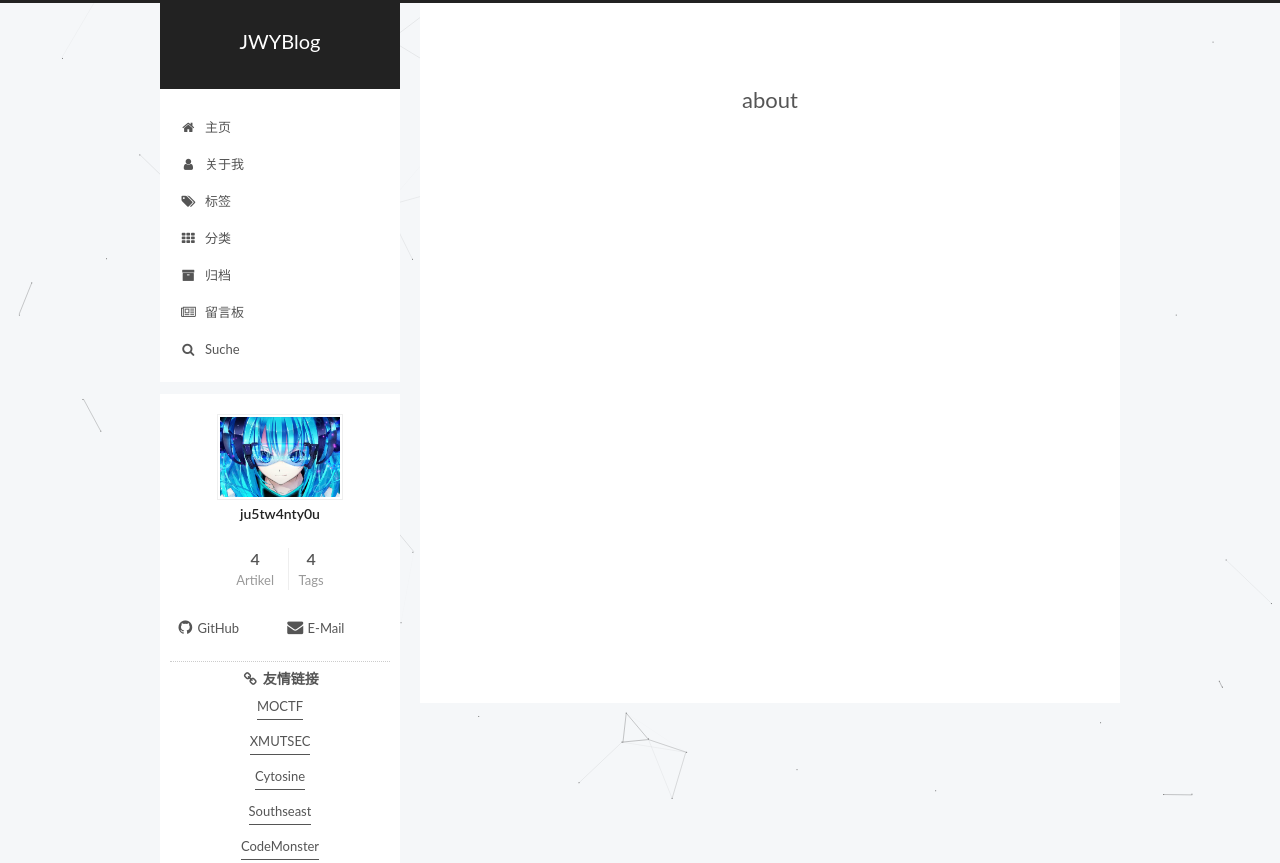
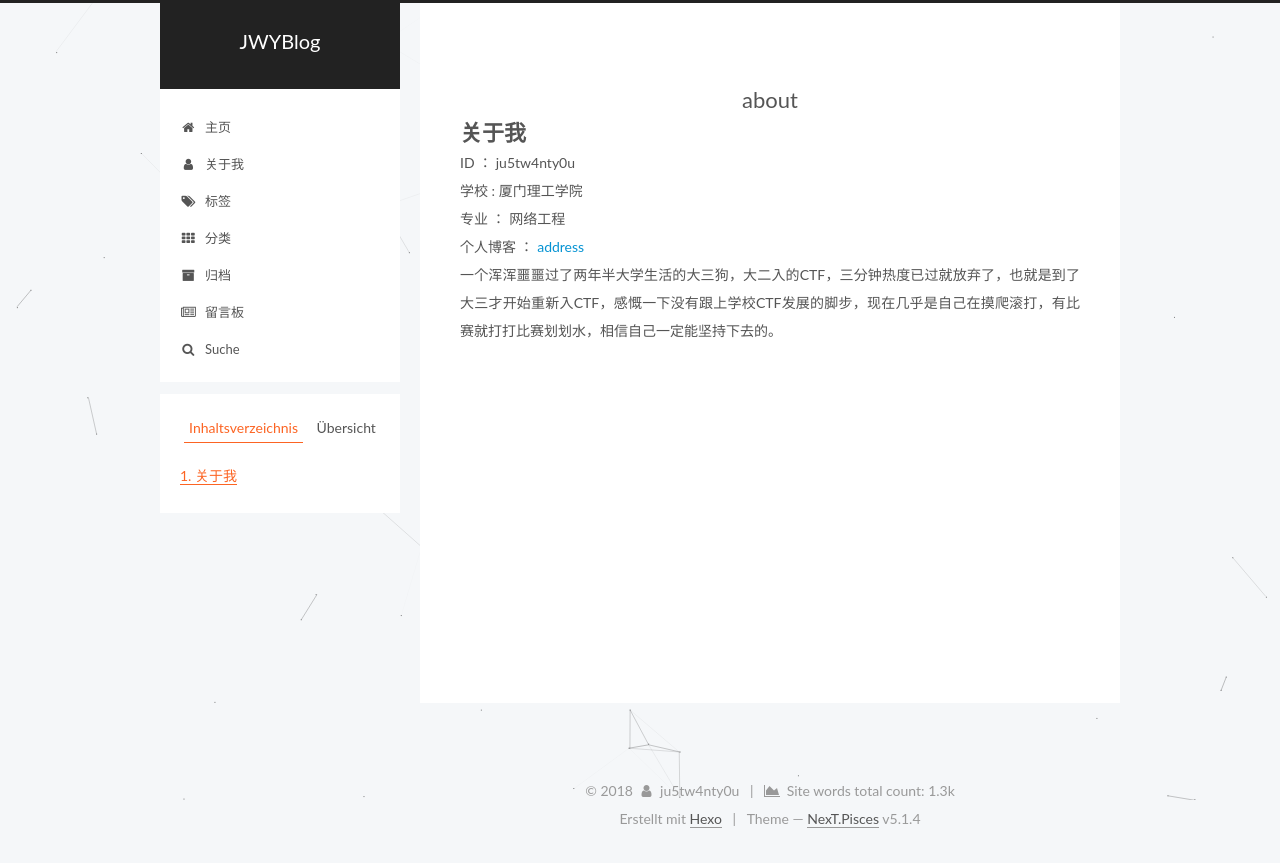
Before and after one commit to hqllsm/hqllsm.github.io, a plain HTML site: page about/index.html in a window 1280 px wide. Shown: the top 863 px of the page. Drawn offline with Linux system fonts and the light colour scheme; a script that the page names is missing.

Commit message:
Site updated: 2018-02-08 22:39:24

```diff
--- a/about/index.html
+++ b/about/index.html
@@ -68,7 +68,7 @@
 
 
 
-  <meta name="keywords" content="Hexo, NexT" />
+  <meta name="keywords" content=",,,,,," />
 
 
 
@@ -79,13 +79,17 @@
 
 
 
+<meta name="description" content="关于我ID ： ju5tw4nty0u学校 : 厦门理工学院专业 ： 网络工程个人博客 ： address一个浑浑噩噩过了两年半大学生活的大三狗，大二入的CTF，三分钟热度已过就放弃了，也就是到了大三才开始重新入CTF，感慨一下没有跟上学校CTF发展的脚步，现在几乎是自己在摸爬滚打，有比赛就打打比赛划划水，相信自己一定能坚持下去的。">
+<meta name="keywords" content="-about">
 <meta property="og:type" content="website">
 <meta property="og:title" content="about">
 <meta property="og:url" content="http://yoursite.com/about/index.html">
 <meta property="og:site_name" content="JWYBlog">
-<meta property="og:updated_time" content="2018-02-08T08:47:51.578Z">
+<meta property="og:description" content="关于我ID ： ju5tw4nty0u学校 : 厦门理工学院专业 ： 网络工程个人博客 ： address一个浑浑噩噩过了两年半大学生活的大三狗，大二入的CTF，三分钟热度已过就放弃了，也就是到了大三才开始重新入CTF，感慨一下没有跟上学校CTF发展的脚步，现在几乎是自己在摸爬滚打，有比赛就打打比赛划划水，相信自己一定能坚持下去的。">
+<meta property="og:updated_time" content="2018-02-08T14:38:48.521Z">
 <meta name="twitter:card" content="summary">
 <meta name="twitter:title" content="about">
+<meta name="twitter:description" content="关于我ID ： ju5tw4nty0u学校 : 厦门理工学院专业 ： 网络工程个人博客 ： address一个浑浑噩噩过了两年半大学生活的大三狗，大二入的CTF，三分钟热度已过就放弃了，也就是到了大三才开始重新入CTF，感慨一下没有跟上学校CTF发展的脚步，现在几乎是自己在摸爬滚打，有比赛就打打比赛划划水，相信自己一定能坚持下去的。">
 
 
 
@@ -307,6 +311,7 @@
       <div class="post-body">
 
 
+          <h1 id="关于我"><a href="#关于我" class="headerlink" title="关于我"></a>关于我</h1><p>ID ： ju5tw4nty0u<br>学校 : 厦门理工学院<br>专业 ： 网络工程<br>个人博客 ： <a href="http://ju5tw4nty0u.top/" target="_blank" rel="noopener">address</a><br>一个浑浑噩噩过了两年半大学生活的大三狗，大二入的CTF，三分钟热度已过就放弃了，也就是到了大三才开始重新入CTF，感慨一下没有跟上学校CTF发展的脚步，现在几乎是自己在摸爬滚打，有比赛就打打比赛划划水，相信自己一定能坚持下去的。</p>
 
 
       </div>
@@ -354,8 +359,17 @@
 
 
 
+        <ul class="sidebar-nav motion-element">
+          <li class="sidebar-nav-toc sidebar-nav-active" data-target="post-toc-wrap">
+            Inhaltsverzeichnis
+          </li>
+          <li class="sidebar-nav-overview" data-target="site-overview-wrap">
+            Übersicht
+          </li>
+        </ul>
 
-      <section class="site-overview-wrap sidebar-panel sidebar-panel-active">
+
+      <section class="site-overview-wrap sidebar-panel">
         <div class="site-overview">
           <div class="site-author motion-element" itemprop="author" itemscope itemtype="http://schema.org/Person">
 
@@ -492,6 +506,22 @@
         </div>
       </section>
 
+
+      <!--noindex-->
+        <section class="post-toc-wrap motion-element sidebar-panel sidebar-panel-active">
+          <div class="post-toc">
+
+
+
+
+
+
+              <div class="post-toc-content"><ol class="nav"><li class="nav-item nav-level-1"><a class="nav-link" href="#关于我"><span class="nav-number">1.</span> <span class="nav-text">关于我</span></a></li></ol></div>
+
+
+          </div>
+        </section>
+      <!--/noindex-->
 
 
 
--- a/css/main.css
+++ b/css/main.css
@@ -1842,7 +1842,7 @@ pre .javascript .function {
   width: 4px;
   height: 4px;
   border-radius: 50%;
-  background: #ab7509;
+  background: #dbfc0a;
 }
 .links-of-blogroll {
   font-size: 13px;
```
